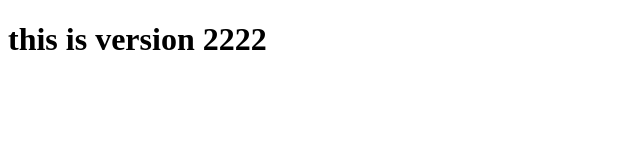
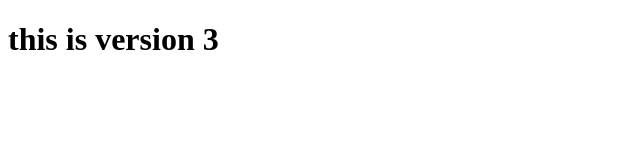
Before and after one commit to hrajput8-debug/New_one, a plain HTML site: page index.html in a window 1280 px wide. Shown: the whole page, without its empty margins (0-640 px from the left). Drawn offline with Linux system fonts and the light colour scheme.

Commit message:
this is version3

```diff
--- a/index.html
+++ b/index.html
@@ -6,6 +6,6 @@
     <title>Document</title>
 </head>
 <body>
-    <h1>this is version 2222</h1>
+    <h1>this is version 3</h1>
 </body>
 </html>
```
